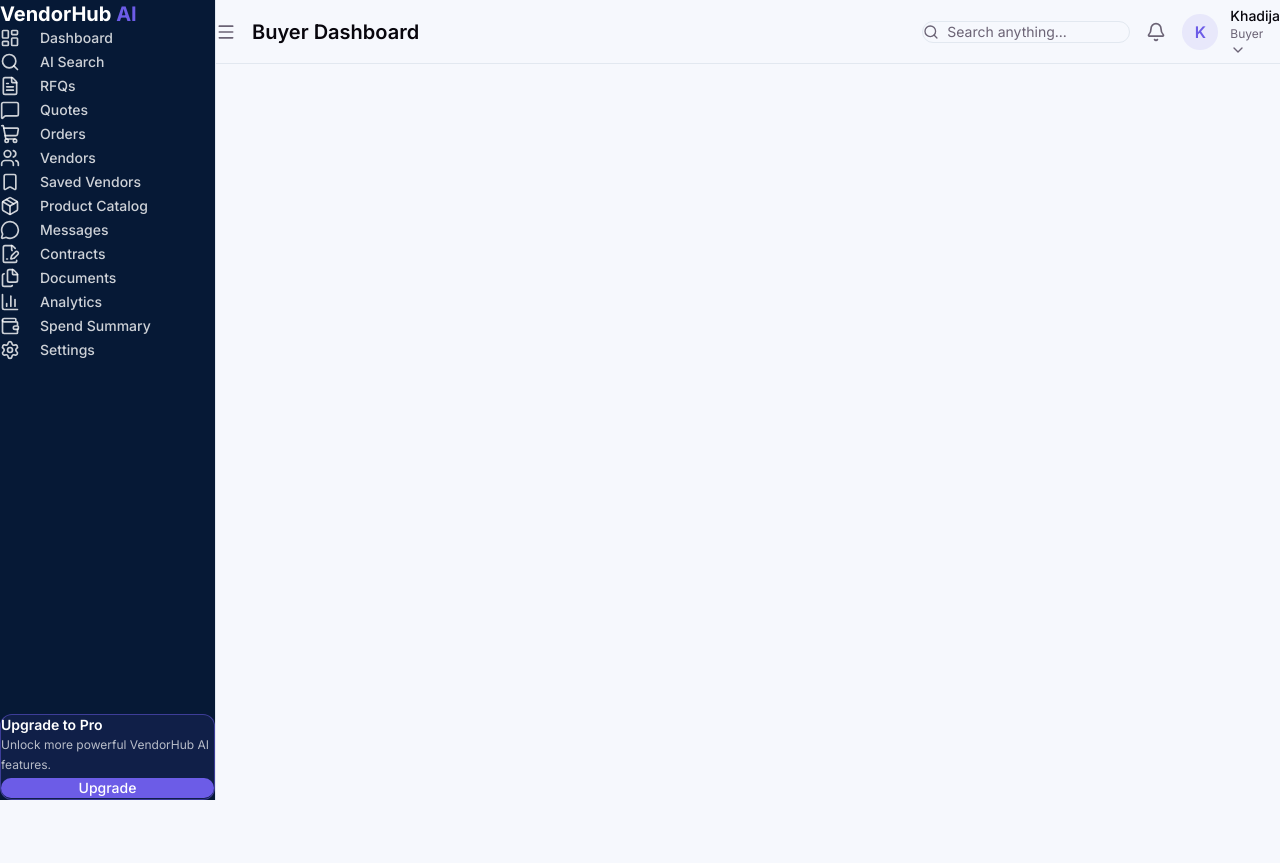
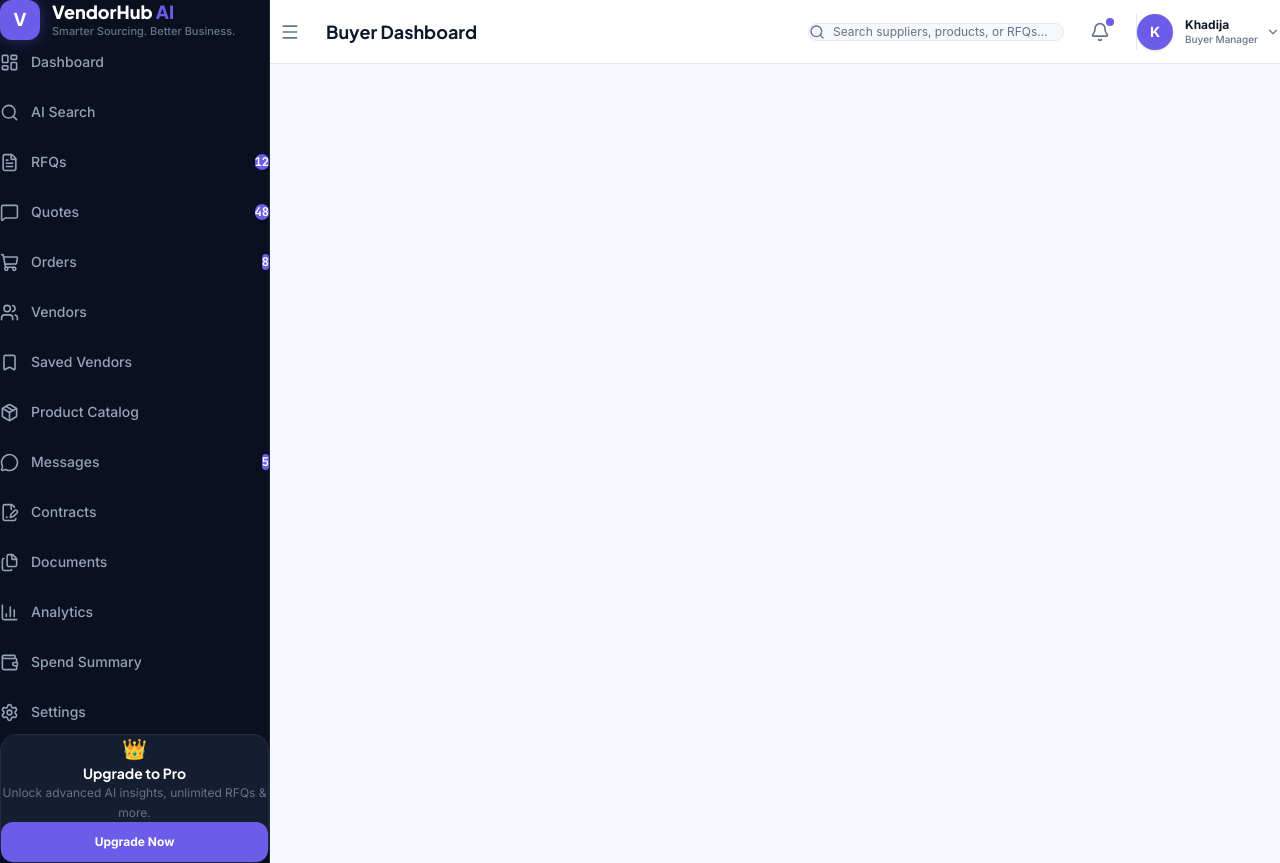
Before and after one commit to SohaibAhmadUsmani/Vendorhub-AI-, a React (Vite) app in the folder frontend/: page /buyer in a window 1280 px wide. Before the commit the page ends 800 px from the top, so only its background shows below. Built offline with nearby package versions, Linux system fonts and the light colour scheme.

Commit message:
style(sidebar): redesign sidebar width and badge contrast for design_system.md compliance

```diff
--- a/frontend/src/components/layout/Header.jsx
+++ b/frontend/src/components/layout/Header.jsx
@@ -2,59 +2,62 @@
 
 function Header({ toggleSidebar }) {
     return (
-        <header className="flex h-16 items-center justify-between border-b border-[var(--border)] bg-[var(--bg)] px-6">
+        <header className="flex h-16 items-center justify-between border-b border-[var(--border-card)] bg-[var(--bg-card)] px-6 sticky top-0 z-20">
 
             {/* Left side */}
             <div className="flex min-w-0 items-center gap-4">
                 <button
                     type="button"
                     onClick={toggleSidebar}
-                    className="shrink-0 rounded-lg p-2 text-[var(--text)] transition hover:bg-[var(--accent-bg)] hover:text-[var(--accent)]"
+                    className="shrink-0 rounded-xl p-2 text-[var(--text-muted)] transition hover:bg-[var(--primary-purple-light)] hover:text-[var(--primary-purple)] min-h-[40px] min-w-[40px] flex items-center justify-center cursor-pointer"
                     aria-label="Toggle sidebar"
                 >
                     <Menu size={20} />
                 </button>
 
-                <h1 className="whitespace-nowrap text-xl font-semibold text-[var(--text-h)]">
+                <h1 className="whitespace-nowrap font-heading text-lg font-bold text-[var(--text-primary)]">
                     Buyer Dashboard
                 </h1>
             </div>
 
             {/* Right side */}
             <div className="flex items-center gap-4">
-                <div className="flex w-52 items-center gap-2 rounded-lg border border-[var(--border)] px-3 py-2">
-                    <Search size={18} className="text-[var(--text)]" />
+                <div className="flex w-64 items-center gap-2 rounded-xl border border-[var(--border-color)] bg-[var(--bg-main)] px-3 py-2">
+                    <Search size={16} className="text-[var(--text-muted)] shrink-0" />
 
                     <input
                         type="text"
-                        placeholder="Search anything..."
-                        className="w-full bg-transparent text-sm outline-none placeholder:text-[var(--text)]"
+                        placeholder="Search suppliers, products, or RFQs..."
+                        className="w-full bg-transparent text-xs text-[var(--text-primary)] outline-none placeholder:text-[var(--text-muted)] font-sans"
                     />
                 </div>
-                {/* Notification */}
+
+                {/* Notification Bell */}
                 <button
                     type="button"
-                    className="rounded-lg p-2 text-[var(--text)] transition hover:bg-[var(--accent-bg)] hover:text-[var(--accent)]"
+                    className="relative rounded-xl p-2 text-[var(--text-muted)] transition hover:bg-[var(--primary-purple-light)] hover:text-[var(--primary-purple)] min-h-[40px] min-w-[40px] flex items-center justify-center cursor-pointer"
                     aria-label="Notifications"
                 >
                     <Bell size={20} />
+                    <span className="absolute top-1.5 right-1.5 flex h-2 w-2 rounded-full bg-[#6C5CE7]" />
                 </button>
 
                 {/* Profile */}
-                <div className="flex items-center gap-3">
-                    <div className="flex h-9 w-9 items-center justify-center rounded-full bg-[var(--accent-bg)] font-semibold text-[var(--accent)]">
+                <div className="flex items-center gap-3 border-l border-[var(--border-color)] pl-4">
+                    <div className="flex h-9 w-9 items-center justify-center rounded-full bg-[#6C5CE7] font-bold text-white shadow-sm text-sm">
                         K
                     </div>
 
-                    <div>
-                        <p className="text-sm font-medium text-[var(--text-h)]">
-                            Khadija
-                        </p>
-
-                        <p className="text-xs text-[var(--text)]">
-                            Buyer
-                        </p>
-                        <ChevronDown size={16} className="text-[var(--text)]" />
+                    <div className="flex items-center gap-2 cursor-pointer">
+                        <div className="leading-tight">
+                            <p className="text-xs font-bold text-[var(--text-primary)]">
+                                Khadija
+                            </p>
+                            <p className="text-[10px] text-[var(--text-muted)] font-medium">
+                                Buyer Manager
+                            </p>
+                        </div>
+                        <ChevronDown size={14} className="text-[var(--text-muted)]" />
                     </div>
                 </div>
 
--- a/frontend/src/components/layout/Sidebar.jsx
+++ b/frontend/src/components/layout/Sidebar.jsx
@@ -13,13 +13,13 @@
     const navigationItems = [
         { label: "Dashboard", path: "/buyer/dashboard", icon: LayoutDashboard },
         { label: "AI Search", path: "/buyer/ai-search", icon: Search },
-        { label: "RFQs", path: "/buyer/rfqs", icon: FileText },
-        { label: "Quotes", path: "/buyer/quotes", icon: MessageSquare },
-        { label: "Orders", path: "/buyer/orders", icon: ShoppingCart },
+        { label: "RFQs", path: "/buyer/rfqs", icon: FileText, badge: "12" },
+        { label: "Quotes", path: "/buyer/quotes", icon: MessageSquare, badge: "48" },
+        { label: "Orders", path: "/buyer/orders", icon: ShoppingCart, badge: "8" },
         { label: "Vendors", path: "/buyer/vendors", icon: Users },
         { label: "Saved Vendors", path: "/buyer/saved-vendors", icon: Bookmark },
         { label: "Product Catalog", path: "/buyer/product-catalog", icon: Package },
-        { label: "Messages", path: "/buyer/messages", icon: MessageCircle },
+        { label: "Messages", path: "/buyer/messages", icon: MessageCircle, badge: "5" },
         { label: "Contracts", path: "/buyer/contracts", icon: FileSignature },
         { label: "Documents", path: "/buyer/documents", icon: Files },
         { label: "Analytics", path: "/buyer/analytics", icon: BarChart3 },
@@ -30,67 +30,88 @@
     return (
         <aside
             className={`sticky top-0 flex min-h-screen flex-col
-            border-r border-[var(--border)] bg-[#061936]
-            px-3 py-6 text-white transition-all duration-300
-            ${collapsed ? "w-20" : "w-54"}`}
+            border-r border-[#1E293B] bg-[#0B1021]
+            py-6 text-[#94A3B8] transition-all duration-300 shrink-0 z-30
+            ${collapsed ? "w-20 px-2" : "w-[270px] min-w-[270px] px-4"}`}
         >
+            {/* Brand Header */}
             <div
-                className={`mb-8 flex items-center ${
-                    collapsed ? "justify-center" : "px-3"
+                className={`mb-6 flex items-center gap-3 ${
+                    collapsed ? "justify-center" : "px-2"
                 }`}
             >
-                {collapsed ? (
-                    <span className="text-xl font-bold text-[var(--accent)]">
-                        V
-                    </span>
-                ) : (
-                    <h2 className="m-0 whitespace-nowrap text-xl font-bold">
-                        VendorHub{" "}
-                        <span className="text-[var(--accent)]">AI</span>
-                    </h2>
+                <div className="flex h-10 w-10 shrink-0 items-center justify-center rounded-xl bg-[#6C5CE7] font-extrabold text-white text-lg shadow-[0_0_15px_rgba(108,92,231,0.4)]">
+                    V
+                </div>
+                {!collapsed && (
+                    <div className="min-w-0 flex-1">
+                        <h2 className="m-0 truncate font-heading text-lg font-extrabold text-white leading-tight">
+                            VendorHub <span className="text-[#6C5CE7]">AI</span>
+                        </h2>
+                        <p className="m-0 truncate text-[11px] font-medium text-[#64748B] mt-0.5">
+                            Smarter Sourcing. Better Business.
+                        </p>
+                    </div>
                 )}
             </div>
 
-            {/* Navigation */}
-            <nav className="flex flex-1 flex-col gap-1">
-                {navigationItems.map(({ label, path, icon: Icon }) => (
+            {/* Navigation List */}
+            <nav className="flex flex-1 flex-col gap-1.5 overflow-y-auto scrollbar-none pr-0.5">
+                {navigationItems.map(({ label, path, icon: Icon, badge }) => (
                     <NavLink
                         key={path}
                         to={path}
                         title={collapsed ? label : undefined}
                         className={({ isActive }) =>
-                            `flex items-center rounded-lg py-2.5 text-sm font-medium
-                            transition-all duration-200
-                            ${collapsed ? "justify-center px-2" : "px-3"}
+                            `group flex items-center justify-between rounded-xl px-3.5 py-2.5 text-sm font-medium
+                            transition-all duration-200 min-h-[44px]
+                            ${collapsed ? "justify-center px-2" : ""}
                             ${
                                 isActive
-                                    ? "bg-[var(--accent)] text-white gap-5"
-                                    : "text-white/80 hover:bg-white/10 hover:text-white gap-5"
+                                    ? "bg-[#6C5CE7] font-bold text-white shadow-md shadow-[#6C5CE7]/30"
+                                    : "text-[#94A3B8] hover:bg-white/5 hover:text-white"
                             }`
                         }
                     >
-                        <Icon size={20} />
-                        {!collapsed && label}
+                        {({ isActive }) => (
+                            <>
+                                <div className="flex items-center gap-3 min-w-0">
+                                    <Icon size={19} className="shrink-0" />
+                                    {!collapsed && <span className="truncate">{label}</span>}
+                                </div>
+
+                                {!collapsed && badge && (
+                                    <span
+                                        className={`font-mono text-xs font-extrabold px-2.5 py-0.5 rounded-full shrink-0 shadow-sm ${
+                                            isActive
+                                                ? "bg-white/25 text-white"
+                                                : "bg-[#6C5CE7] text-white"
+                                        }`}
+                                    >
+                                        {badge}
+                                    </span>
+                                )}
+                            </>
+                        )}
                     </NavLink>
                 ))}
             </nav>
 
-            {/* Upgrade Card */}
+            {/* Upgrade to Pro Card Widget (design_system.md) */}
             {!collapsed && (
-                <div className="mt-auto rounded-xl border border-[var(--accent-border)] bg-[var(--accent-bg)] p-4">
-                    <p className="mb-1 text-sm font-semibold text-white">
+                <div className="mt-6 rounded-2xl border border-[#1F2A40] bg-[#151D30] p-4 text-center shadow-card">
+                    <div className="mb-1 text-xl">👑</div>
+                    <h4 className="m-0 font-heading text-sm font-bold text-white">
                         Upgrade to Pro
+                    </h4>
+                    <p className="mb-3 mt-1 text-xs text-[#64748B] leading-relaxed">
+                        Unlock advanced AI insights, unlimited RFQs & more.
                     </p>
-
-                    <p className="mb-3 text-xs leading-5 text-white/70">
-                        Unlock more powerful VendorHub AI features.
-                    </p>
-
                     <button
                         type="button"
-                        className="w-full rounded-lg bg-[var(--accent)] px-3 py-2 text-sm font-medium text-white transition-opacity hover:opacity-90"
+                        className="w-full min-h-[40px] rounded-xl bg-[#6C5CE7] px-3 py-2 text-xs font-bold text-white shadow-md transition-all hover:bg-[#5A4AD1] active:scale-95 cursor-pointer"
                     >
-                        Upgrade
+                        Upgrade Now
                     </button>
                 </div>
             )}
```
